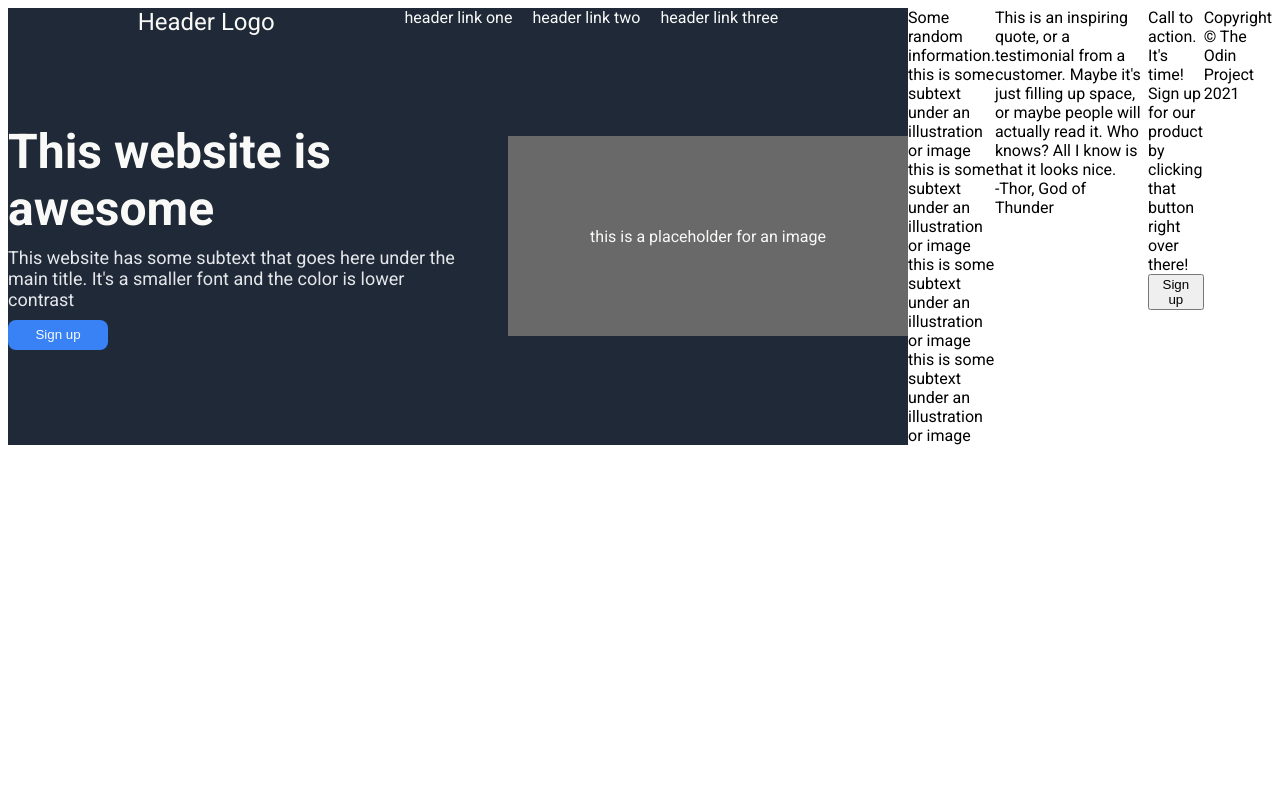
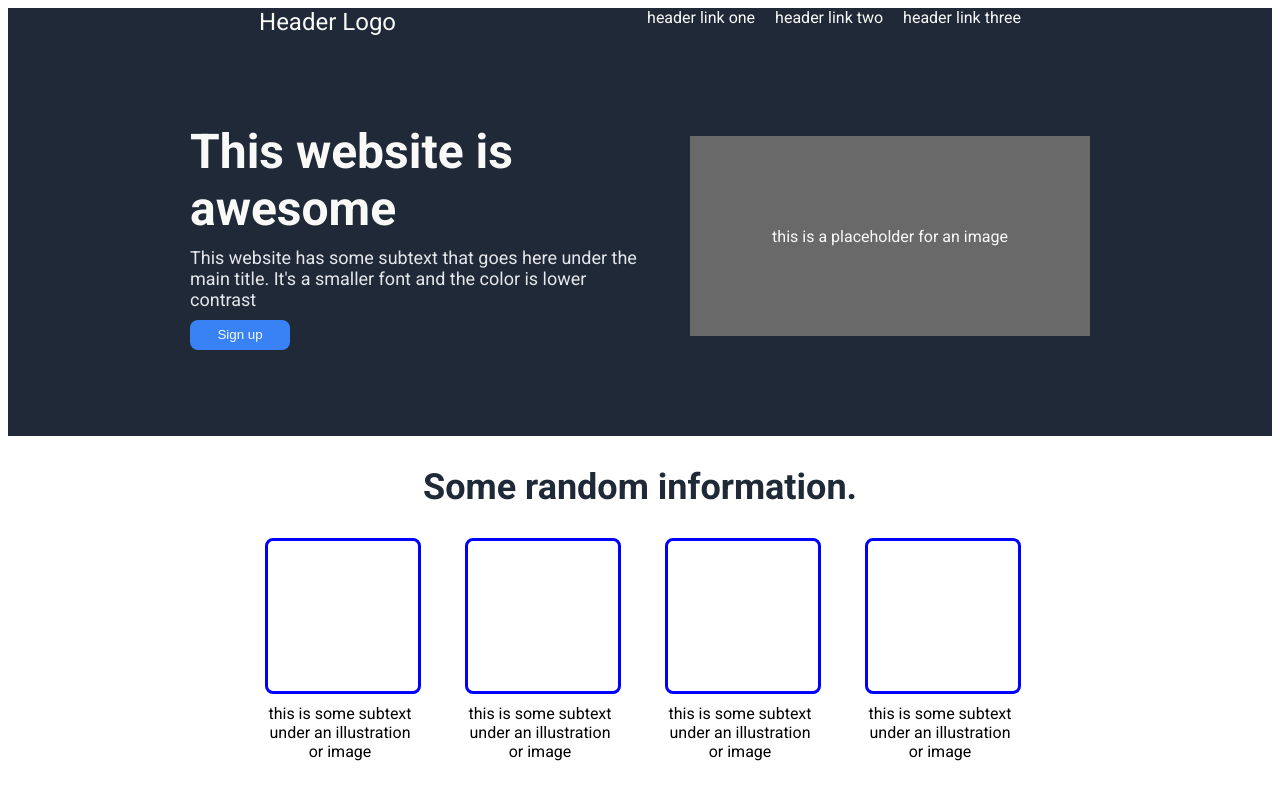
Before and after one commit to PangLuo/landing-page, a plain HTML site: page index.html in a window 1280 px wide. Shown: the top 800 px of the page. Drawn offline with Linux system fonts and the light colour scheme.

Commit message:
Update css

```diff
--- a/style.css
+++ b/style.css
@@ -1,7 +1,10 @@
 body {
   display: flex;
   font-family: "Roboto", Arial, sans-serif;
+  flex-direction: column;
 }
+
+/* header */
 
 .header-hero {
   display: flex;
@@ -76,3 +79,104 @@ a {
   justify-content: center;
   align-items: center;
 }
+
+/* info */
+
+.info {
+  display: flex;
+  flex-direction: column;
+  align-items: center;
+  padding: 30px;
+}
+
+.info-title {
+  font-size: 36px;
+  color: #1F2937;
+  font-weight: 900;
+}
+
+.info-detail {
+  display: flex;
+  flex-direction: row;
+  padding: 30px;
+  gap: 50px;
+}
+
+.info-item {
+  display: flex;
+  flex-direction: column;
+  width: 150px;
+  gap: 10px;
+  text-align: center;
+}
+
+.info-img-placeholder {
+  width: 150px;
+  height: 150px;
+  border: 3px solid blue;
+  border-radius: 8px;
+}
+
+/* quote */
+.quote {
+  background-color: #E5E7EB;
+  color: #1F2937;
+  display: flex;
+  flex-direction: column;
+  align-items: center;
+  padding: 100px;
+}
+
+.quote-text {
+  font-size: 36px;
+  font-weight: 300;
+  font-style: italic;
+  width: 820px;
+}
+
+.quote-from {
+  width: 820px;
+  font-size: 30px;
+  font-weight: bold;
+  align-self: flex-end;
+}
+
+/* action */
+
+.action {
+  display: flex;
+  background-color: #3882F6;
+  margin: 100px auto;
+  padding: 40px 80px;
+  width: 700px;
+  gap: 100px;
+  justify-content: space-evenly;
+  border-radius: 8px;
+}
+
+.action-title {
+  font-size: 18px;
+  color: #F9FAF8;
+}
+
+.action-detail {
+  font-size: 12px;
+  color: #E5E7EB;
+}
+
+.action-sign-up button {
+  background-color: #3882F6;
+  color: #F9FAF8;
+  border: 2px solid #F9FAF8;
+  width: 100px;
+  height: 30px;
+  border-radius: 8px;
+}
+
+.footer {
+  background-color: #1F2937;
+  color: #E5E7EB;
+  display: flex;
+  justify-content: center;
+  padding: 20px;
+}
```
